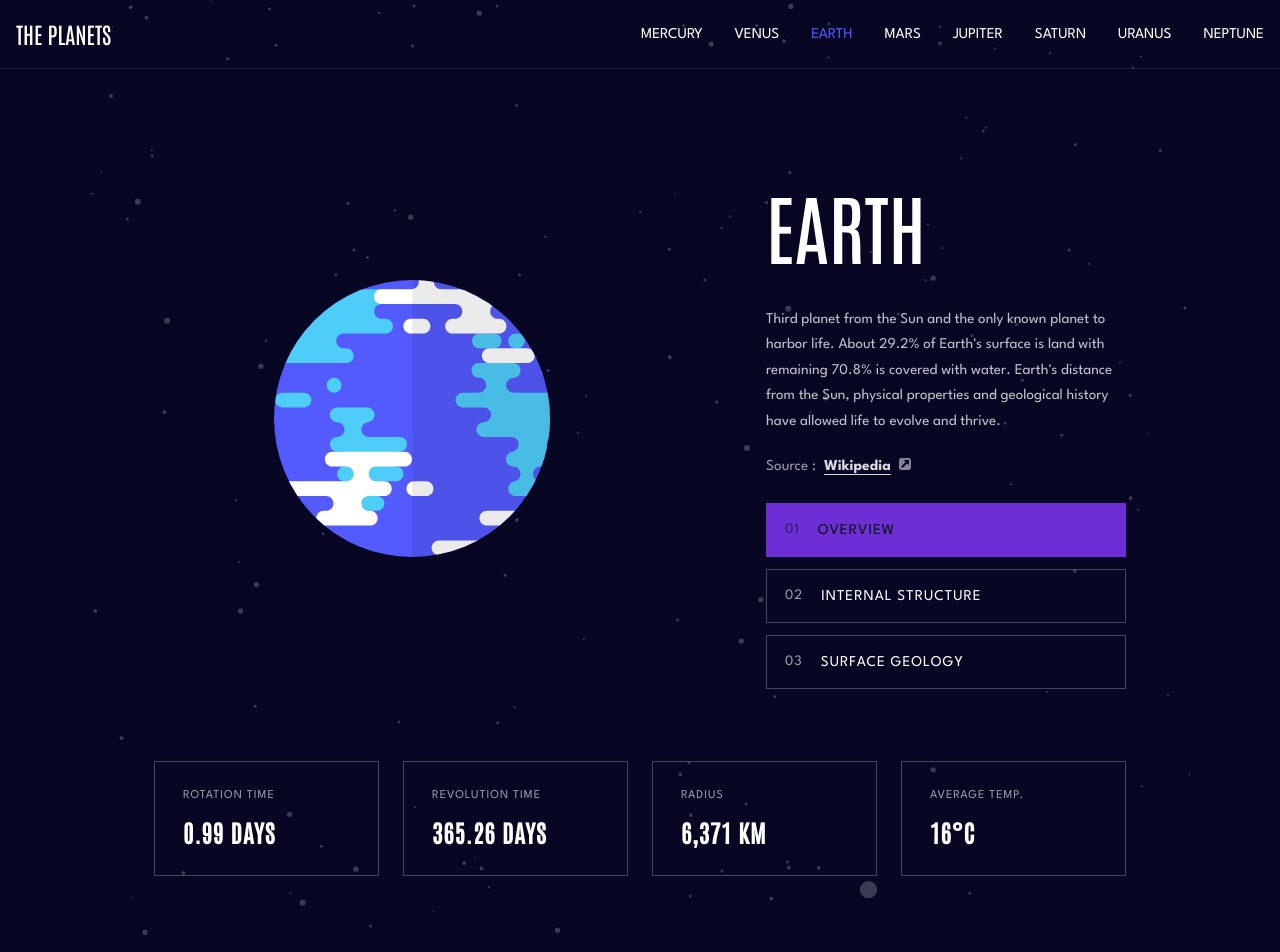
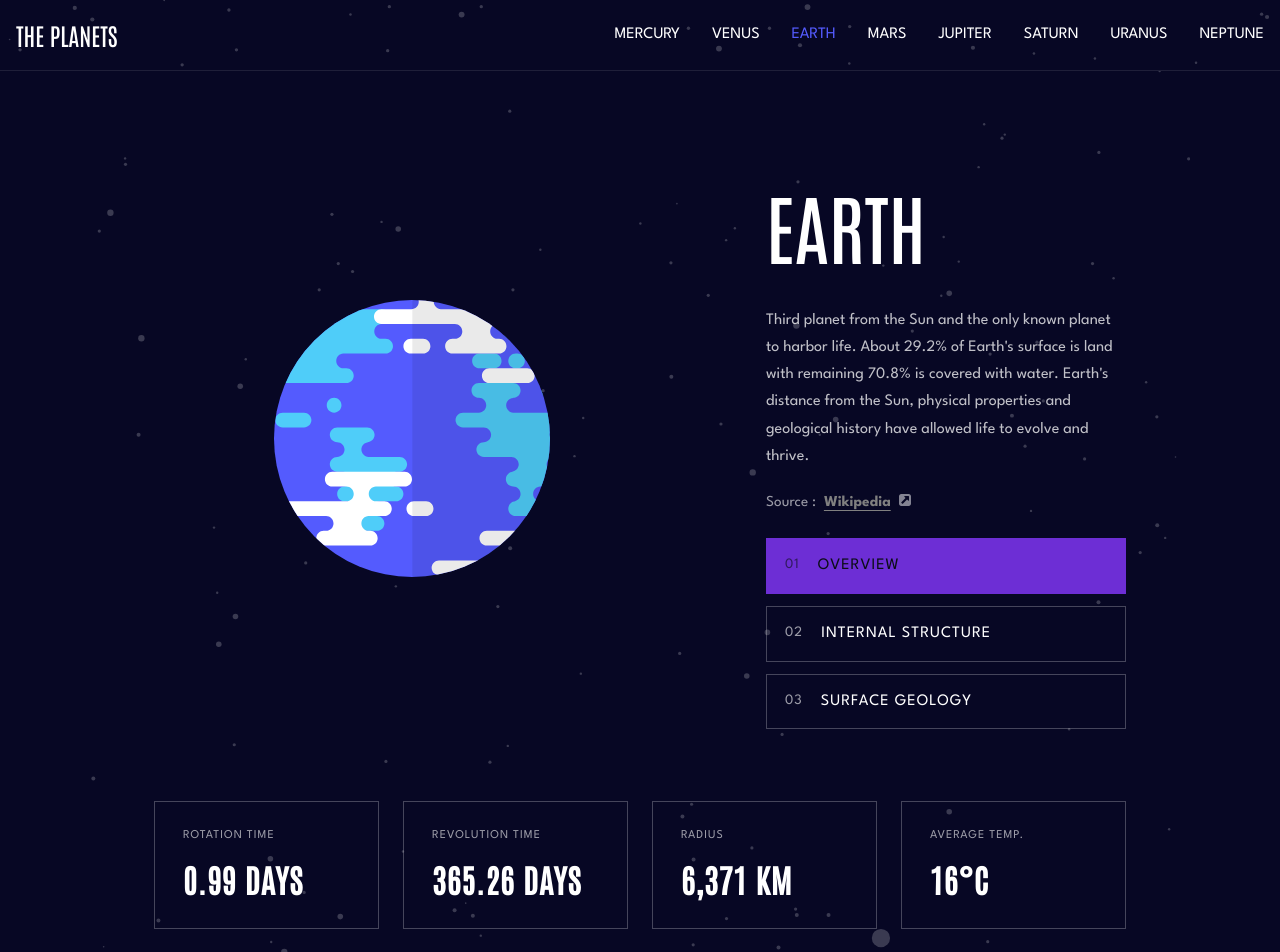
Before and after one commit to aproskur/planets-vue, a Vue app: page /#/planet/earth in a window 1280 px wide. Shown: the top 952 px of the page. Built offline with nearby package versions, Linux system fonts and the light colour scheme.

Commit message:
accessibility imprvements, spa route fix

```diff
--- a/src/assets/base.css
+++ b/src/assets/base.css
@@ -3,6 +3,8 @@
   --dark: rgb(7, 7, 36);
   --color-text: #fff;
   --header-h: 100px;
+  --color-background: var(--dark);
+  --section-gap: 160px;
 
   --planet-mercury: #DEF4FC;
   --planet-venus:   #F7CC7F;
@@ -23,12 +25,6 @@
 [data-planet="saturn"]  { --planet-color: var(--planet-saturn); }
 [data-planet="uranus"]  { --planet-color: var(--planet-uranus); }
 [data-planet="neptune"] { --planet-color: var(--planet-neptune); }
-/* semantic color variables for this project */
-:root {
-  --color-background: var(--dark);
-  --section-gap: 160px;
-}
-
 @media (prefers-color-scheme: dark) {
   :root {
     --color-background: var(--dark);
@@ -49,17 +45,22 @@ body {
   min-height: 100vh;
   color: var(--color-text);
   background: var(--color-background);
-  transition:
-    color 0.5s,
-    background-color 0.5s;
+  transition: none;
   line-height: 1.6;
   font-family: 'League Spartan', sans-serif;
-  font-size: 15px;
   text-rendering: optimizeLegibility;
   -webkit-font-smoothing: antialiased;
   -moz-osx-font-smoothing: grayscale;
 }
 
+@media (prefers-reduced-motion: no-preference) {
+  body {
+    transition:
+      color 0.5s,
+      background-color 0.5s;
+  }
+}
+
 h1, h2 {
   font-family: 'Antonio', sans-serif;
 }
--- a/src/components/PlanetHeader.vue
+++ b/src/components/PlanetHeader.vue
@@ -80,7 +80,8 @@ const toggle = () => {
         justify-content: space-between;
         border-bottom: 1px solid rgba(56, 56, 79, 0.5);
         z-index: 200;
-
+        background: var(--dark) no-repeat url("/assets/background-stars.svg") top center;
+        background-size: cover;
     }
 
     .nav-desktop {
@@ -252,7 +253,7 @@ nav {
     border: 0;
 }
 
-@media (min-width: 768px){
+@media (min-width: 48em){
      .nav__toggle {
             display: none
         }
@@ -275,7 +276,7 @@ nav {
 }
 
 
-@media (min-width: 1000px){
+@media (min-width: 62.5em){
     .nav__bar {
         flex-direction: row;
     }
--- a/src/components/PlanetViewSelector.vue
+++ b/src/components/PlanetViewSelector.vue
@@ -77,7 +77,7 @@ const items = [
 
 /* ========== DESKTOP (≥768px) ========== */
 /* Desktop: vertical stack with numbers + full labels */
-@media (min-width: 768px) {
+@media (min-width: 48em) {
   .selector {
     grid-area: selector;
     justify-self: stretch;
--- a/src/router/index.js
+++ b/src/router/index.js
@@ -1,6 +1,5 @@
-import { createRouter, createWebHistory } from 'vue-router'
+import { createRouter, createWebHashHistory } from 'vue-router'
 import HomeView from '../views/HomeView.vue'
-import { createWebHashHistory } from 'vue-router'
 
 const router = createRouter({
   history: createWebHashHistory(import.meta.env.BASE_URL),
@@ -9,7 +8,7 @@ const router = createRouter({
       path: '/',
       name: 'home',
       component: HomeView,
-      redirect: 'planet/earth'
+      redirect: { name: 'planet', params: { name: 'earth' } },
     },
     {
       path: '/planet/:name',
--- a/src/views/PlanetInfo.vue
+++ b/src/views/PlanetInfo.vue
@@ -276,7 +276,7 @@ const planetSize = computed(() => {
   display: inline-flex;
   align-items: center;
   gap: 6px;
-  color: rgba(255, 255, 255, 0.85);
+  color: gray;
   font-weight: 700;
   text-decoration: underline;
   text-underline-offset: 4px;
@@ -317,7 +317,7 @@ const planetSize = computed(() => {
   text-align: center;
 }
 
-@media (min-width: 768px) {
+@media (min-width: 48em) {
   .planet-info {
     padding: calc(var(--header-h, 96px) + 48px) clamp(32px, 6vw, 64px) 96px;
     gap: 64px;
@@ -385,7 +385,7 @@ const planetSize = computed(() => {
   }
 }
 
-@media (min-width: 1024px) {
+@media (min-width: 64em) {
   .planet-info {
     gap: 72px;
   }
@@ -417,7 +417,7 @@ const planetSize = computed(() => {
   }
 
   .planet-info__stat dd {
-    font-size: 1.5rem;
+    font-size: 2rem;
   }
 }
 </style>
```
